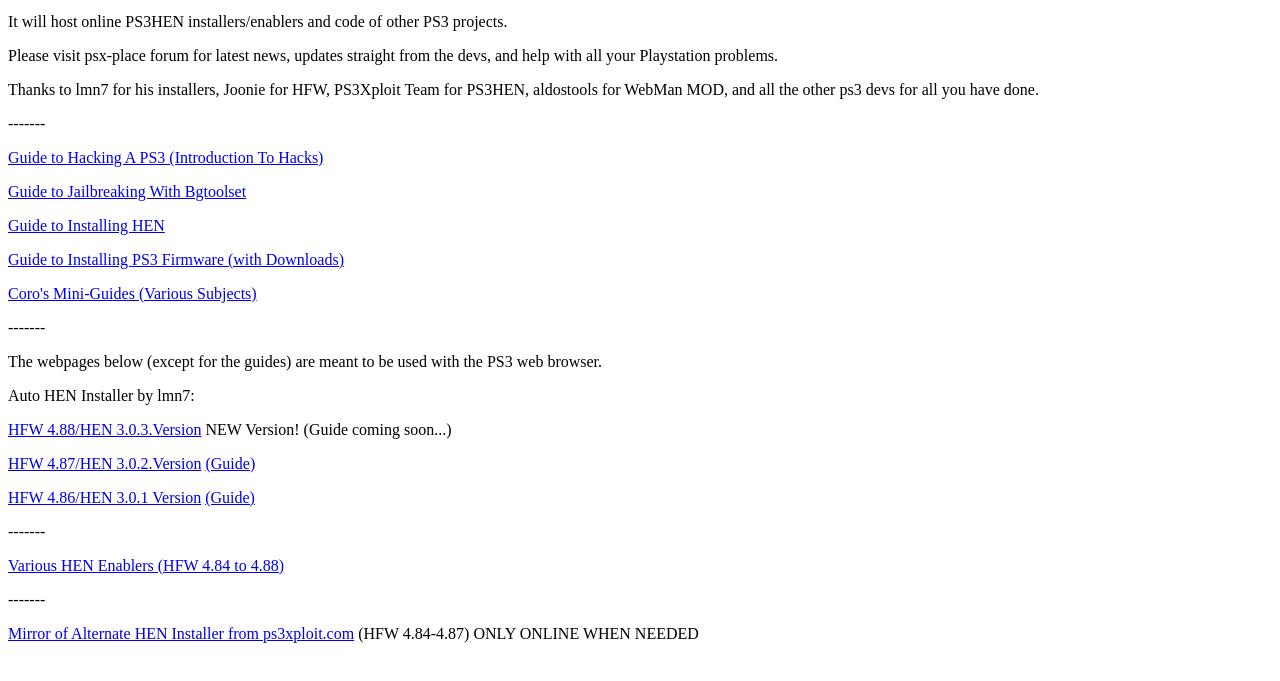
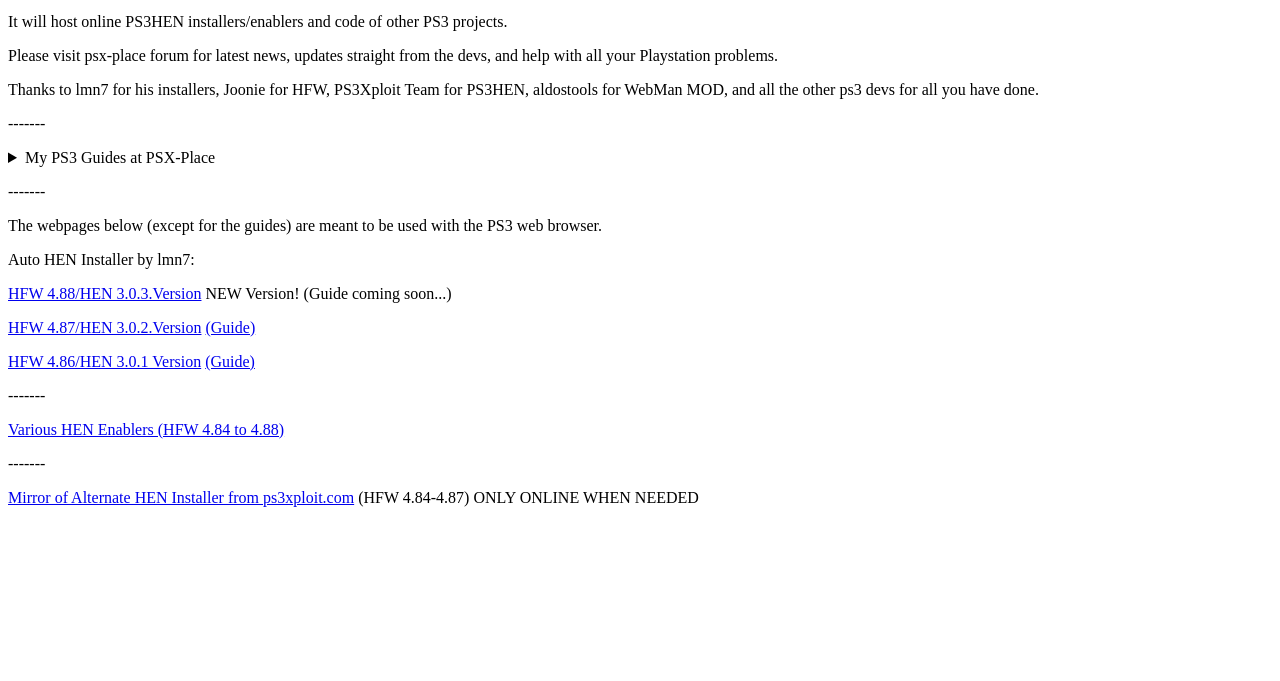
Before and after one commit to ps3addict/ps3addict.github.io, a plain HTML site: page index.html in a window 1280 px wide. Shown: the part 101-782 px from the top of the page. Drawn offline with Linux system fonts and the light colour scheme.

Commit message:
add spoiler to guides section (TEST)

```diff
--- a/index.html
+++ b/index.html
@@ -13,11 +13,7 @@
 <p>Please visit psx-place forum for latest news, updates straight from the devs, and help with all your Playstation problems.</p>
 <p/>Thanks to lmn7 for his installers, Joonie for HFW, PS3Xploit Team for PS3HEN, aldostools for WebMan MOD, and all the other ps3 devs for all you have done.</p>
 <p>-------</p>
-<p><a href="https://www.psx-place.com/threads/hacking-the-ps3.10718/" target="_blank">Guide to Hacking A PS3 (Introduction To Hacks)<a></p>
-<p><a href="https://www.psx-place.com/threads/guide-jailbreaking-with-bgtoolset.33461/" target="_blank">Guide to Jailbreaking With Bgtoolset<a></p>
-<p><a href="https://www.psx-place.com/threads/guide-how-to-install-hen.33584/" target="_blank">Guide to Installing HEN<a></p>
-<p><a href="https://www.psx-place.com/threads/guide-to-installing-ps3-firmware-and-link-repo.32933/" target="_black">Guide to Installing PS3 Firmware (with Downloads)<a></p>
-<p><a href="https://www.psx-place.com/threads/coros-ps3-mini-guides.33508/" target="_blank">Coro's Mini-Guides (Various Subjects)<a></p>
+<details><summary>My PS3 Guides at PSX-Place</summary><p><a href="https://www.psx-place.com/threads/hacking-the-ps3.10718/" target="_blank">Guide to Hacking A PS3 (Introduction To Hacks)<a></p><p><a href="https://www.psx-place.com/threads/guide-jailbreaking-with-bgtoolset.33461/" target="_blank">Guide to Jailbreaking With Bgtoolset<a></p><p><a href="https://www.psx-place.com/threads/guide-how-to-install-hen.33584/" target="_blank">Guide to Installing HEN<a></p><p><a href="https://www.psx-place.com/threads/guide-to-installing-ps3-firmware-and-link-repo.32933/" target="_black">Guide to Installing PS3 Firmware (with Downloads)<a></p><p><a href="https://www.psx-place.com/threads/coros-ps3-mini-guides.33508/" target="_blank">Coro's Mini-Guides (Various Subjects)<a></p></details>
 <p>-------</p>
 <p>The webpages below (except for the guides) are meant to be used with the PS3 web browser.</p>
 <p>Auto HEN Installer by lmn7:</p>
```
